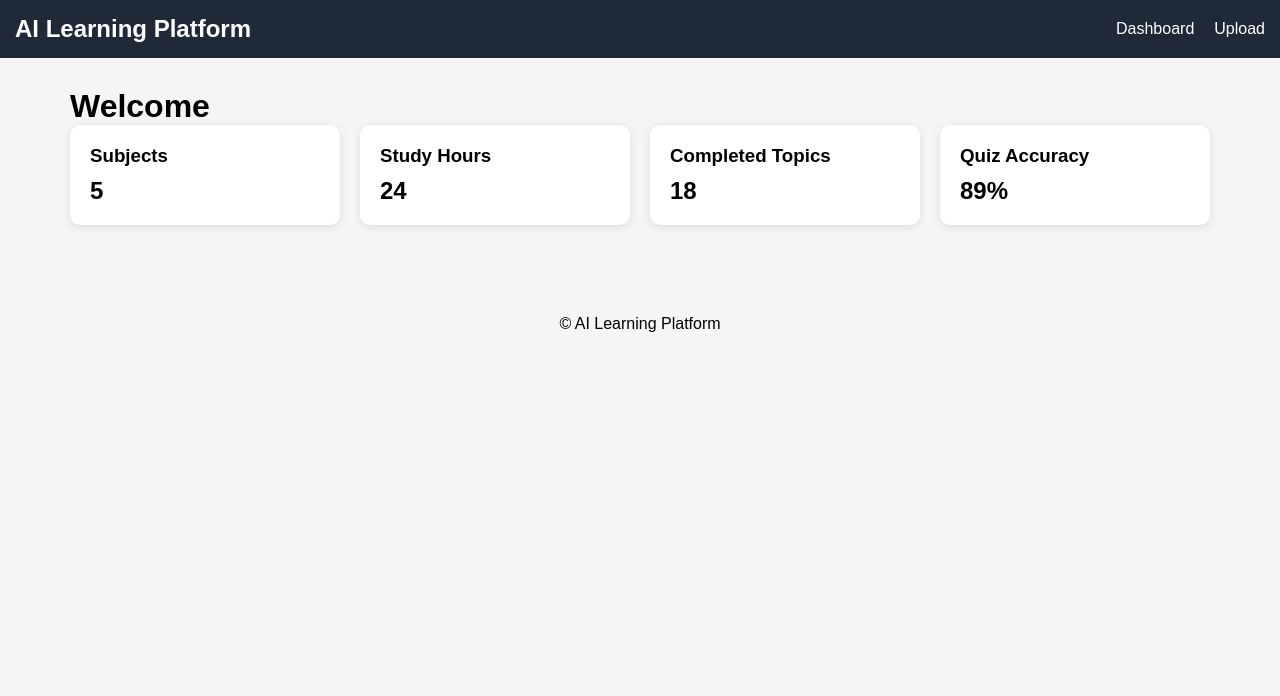
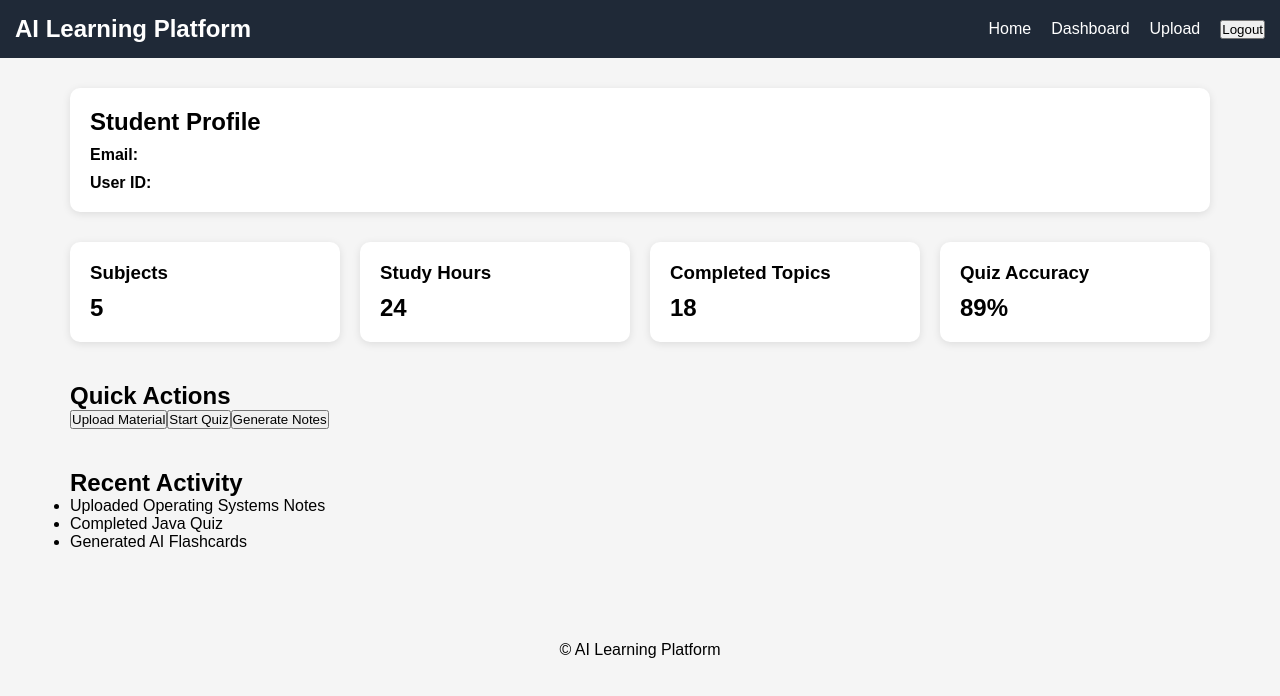
Before and after one commit to Samarth-Rao-24/AI-Learning-Platform, a React app in the folder frontend/: page /dashboard in a window 1280 px wide. Shown: the top 696 px of the page. Built offline with nearby package versions, Linux system fonts and the light colour scheme; no server answers; the database is empty; sample sign-in values are in the browser's storage; the HTML template or start-up script is replaced by a standard one.

Commit message:
improved version

```diff
--- a/frontend/src/components/Navbar.jsx
+++ b/frontend/src/components/Navbar.jsx
@@ -1,51 +1,113 @@
 import { Link } from "react-router-dom";
+import { useContext } from "react";
+import { AuthContext } from "../context/AuthContext";
+import { logoutUser } from "../services/authService";
+import { useNavigate } from "react-router-dom";
 
-function Navbar(){
+function Navbar() {
 
-return(
+    const { user } = useContext(AuthContext);
+
+    const navigate = useNavigate();
+
+    const handleLogout = async () => {
+        await logoutUser();
+        navigate("/login");
+    };
+
+    return (
 
         <nav
             style={{
-background:"#1f2937",
-padding:"15px",
-display:"flex",
-justifyContent:"space-between",
-alignItems:"center"
+                background: "#1f2937",
+                color: "white",
+                padding: "15px",
+                display: "flex",
+                justifyContent: "space-between",
+                alignItems: "center"
             }}
         >
 
-<h2 style={{color:"white"}}>
-
-AI Learning Platform
-
-</h2>
+            <h2>AI Learning Platform</h2>
 
             <div>
 
                 <Link
+                    to="/"
+                    style={{
+                        color: "white",
+                        marginRight: "20px",
+                        textDecoration: "none"
+                    }}
+                >
+                    Home
+                </Link>
+
+                {!user ? (
+
+                    <>
+
+                        <Link
+                            to="/login"
+                            style={{
+                                color: "white",
+                                marginRight: "20px",
+                                textDecoration: "none"
+                            }}
+                        >
+                            Login
+                        </Link>
+
+                        <Link
+                            to="/signup"
+                            style={{
+                                color: "white",
+                                textDecoration: "none"
+                            }}
+                        >
+                            Signup
+                        </Link>
+
+                    </>
+
+                ) : (
+
+                    <>
+
+                        <Link
                             to="/dashboard"
                             style={{
-color:"white",
-marginRight:"20px",
-textDecoration:"none"
+                                color: "white",
+                                marginRight: "20px",
+                                textDecoration: "none"
                             }}
                         >
-
                             Dashboard
-
                         </Link>
 
                         <Link
                             to="/upload"
                             style={{
-color:"white",
-textDecoration:"none"
+                                color: "white",
+                                marginRight: "20px",
+                                textDecoration: "none"
                             }}
                         >
+                            Upload
+                        </Link>
 
-Upload
+                        <button
+                            onClick={handleLogout}
+                            style={{
+                                cursor: "pointer"
+                            }}
+                        >
+                            Logout
+                        </button>
 
-</Link>
+                    </>
+
+                )}
 
             </div>
 
--- a/frontend/src/pages/Dashboard.jsx
+++ b/frontend/src/pages/Dashboard.jsx
@@ -1,122 +1,113 @@
 import { useContext, useEffect, useState } from "react";
-
 import { AuthContext } from "../context/AuthContext";
-
 import { getUserProfile } from "../services/firestoreService";
-
 import "./../styles/dashboard.css";
 
-function Dashboard(){
+function Dashboard() {
 
-const {user}=useContext(AuthContext);
+    const { user } = useContext(AuthContext);
 
-const [profile,setProfile]=useState(null);
+    const [profile, setProfile] = useState(null);
 
-useEffect(()=>{
+    useEffect(() => {
 
-const loadProfile=async()=>{
+        const fetchProfile = async () => {
 
-if(user){
+            if (user) {
 
-const data=await getUserProfile(user.uid);
+                const data = await getUserProfile(user.uid);
 
-setProfile(data);
+                setProfile(data);
 
-}
+            }
 
-};
+        };
 
-loadProfile();
+        fetchProfile();
 
-},[user]);
+    }, [user]);
 
-return(
+    return (
 
-<div className="dashboard-container">
+        <div className="dashboard-container">
 
-<h1>
+            <div className="profile-card">
 
-Welcome
+                <h2>Student Profile</h2>
 
-</h1>
+                <p><strong>Email:</strong> {profile?.email}</p>
 
-<p>
+                <p><strong>User ID:</strong> {profile?.uid}</p>
 
-{profile?.email}
+            </div>
 
-</p>
+            <div className="dashboard-cards">
 
-<div className="dashboard-cards">
+                <div className="card">
 
-<div className="card">
+                    <h3>Subjects</h3>
 
-<h3>
+                    <h2>5</h2>
 
-Subjects
+                </div>
 
-</h3>
+                <div className="card">
 
-<h2>
+                    <h3>Study Hours</h3>
 
-5
+                    <h2>24</h2>
 
-</h2>
+                </div>
 
-</div>
+                <div className="card">
 
-<div className="card">
+                    <h3>Completed Topics</h3>
 
-<h3>
+                    <h2>18</h2>
 
-Study Hours
+                </div>
 
-</h3>
+                <div className="card">
 
-<h2>
+                    <h3>Quiz Accuracy</h3>
 
-24
+                    <h2>89%</h2>
 
-</h2>
+                </div>
 
-</div>
+            </div>
 
-<div className="card">
+            <div className="quick-actions">
 
-<h3>
+                <h2>Quick Actions</h2>
 
-Completed Topics
+                <button>Upload Material</button>
 
-</h3>
+                <button>Start Quiz</button>
 
-<h2>
+                <button>Generate Notes</button>
 
-18
+            </div>
 
-</h2>
+            <div className="recent-activity">
 
-</div>
+                <h2>Recent Activity</h2>
 
-<div className="card">
+                <ul>
 
-<h3>
+                    <li>Uploaded Operating Systems Notes</li>
 
-Quiz Accuracy
+                    <li>Completed Java Quiz</li>
 
-</h3>
+                    <li>Generated AI Flashcards</li>
 
-<h2>
+                </ul>
 
-89%
+            </div>
 
-</h2>
+        </div>
 
-</div>
-
-</div>
-
-</div>
-
-);
+    );
 
 }
 
--- a/frontend/src/styles/dashboard.css
+++ b/frontend/src/styles/dashboard.css
@@ -53,3 +53,35 @@
     margin-top:10px;
     border-radius:8px;
 }
+
+.profile-card{
+
+    background:white;
+
+    padding:20px;
+
+    border-radius:10px;
+
+    margin-bottom:30px;
+
+    box-shadow:0px 2px 8px rgba(0,0,0,0.1);
+
+}
+
+.profile-card p{
+
+    margin-top:10px;
+
+}
+
+.recent-activity{
+
+    margin-top:40px;
+
+}
+
+.quick-actions{
+
+    margin-top:40px;
+
+}
```
Lines whose indentation alone changed are shown as unchanged.
